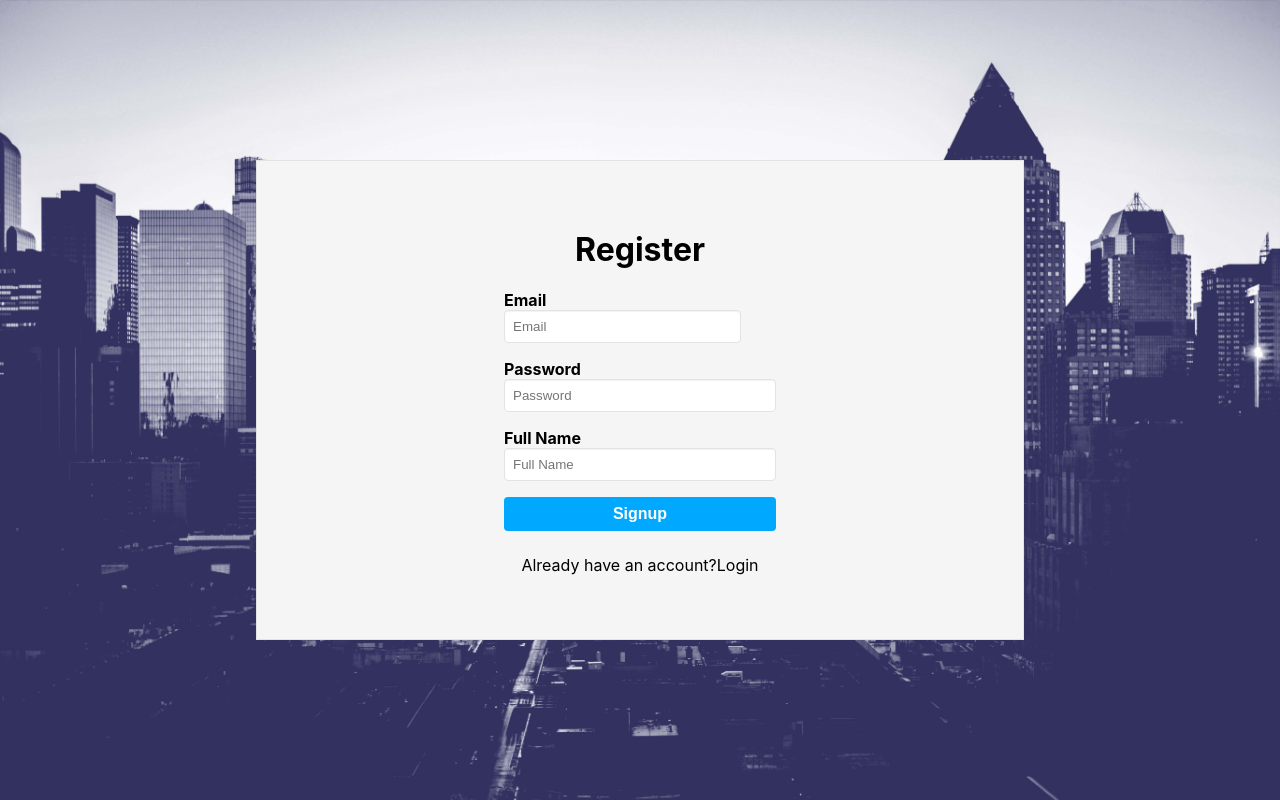
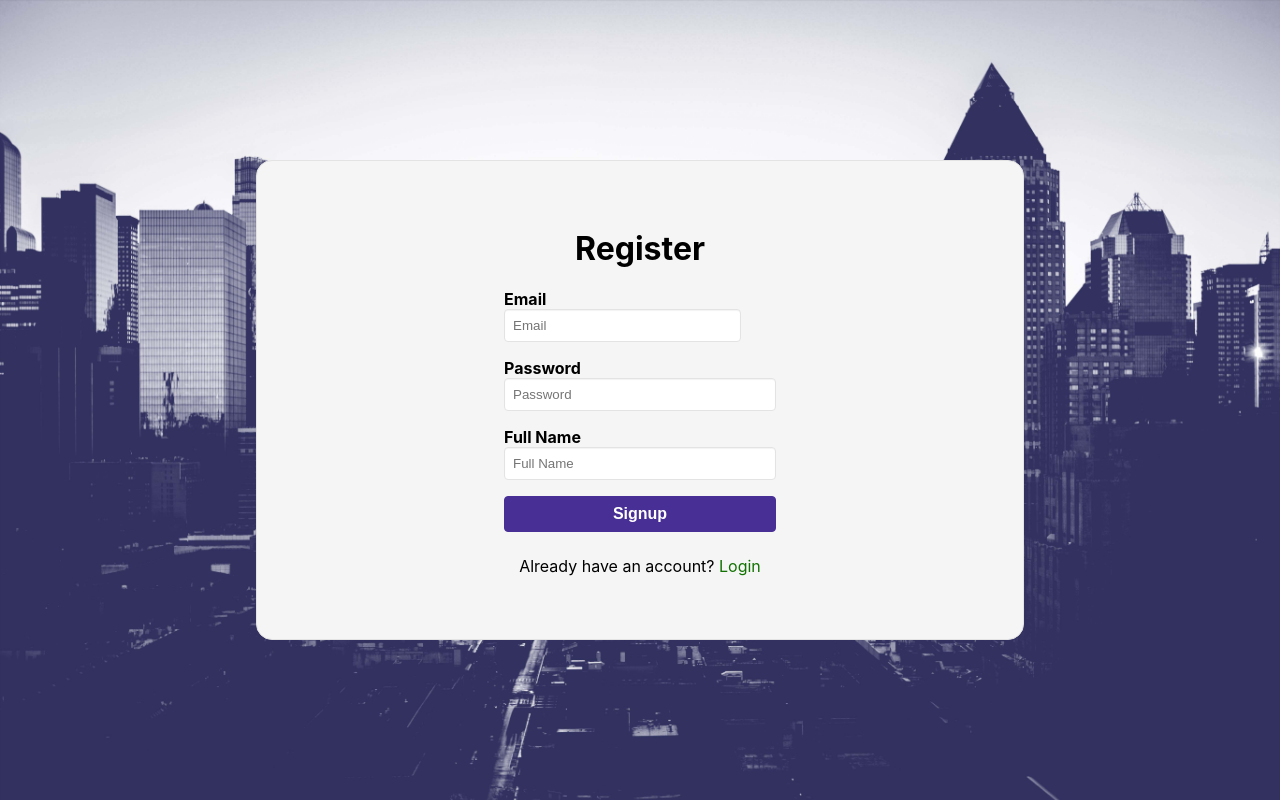
Before and after one commit to nvasquezt/SB-CHALLENGE-FE, a Next.js app: page /register in a window 1280 px wide. Built offline with nearby package versions, Linux system fonts and the light colour scheme.

Commit message:
hotfix: changes in color buttons

```diff
--- a/src/pages/register/index.jsx
+++ b/src/pages/register/index.jsx
@@ -76,7 +76,7 @@ const Register = () => {
                 </form>
                 <div>
                     <p className={styles.text}>
-                        Already have an account?
+                        Already have an account?{' '}
                         <Link className={styles.link} href="/">
                             Login
                         </Link>
--- a/styles/Home.module.css
+++ b/styles/Home.module.css
@@ -1,3 +1,5 @@
+
+
 .container {
   min-height: 100vh;
   width: 100vw;
@@ -60,14 +62,11 @@
 .button {
   width: 100%;
   padding: 0.5rem;
-  border: 1px solid #ccc;
+  border: 1px solid rgb(72, 47, 149);
+  background-color: rgb(72, 47, 149);
+  color: white;
   border-radius: 5px;
   font-size: 1.5rem;
   margin-top: 1rem;
   cursor: pointer;
 }
-.link {
-  font-size: 1.5rem;
-  color: rgb(30, 93, 6);
-  cursor: pointer;
-}
--- a/styles/Signup.module.css
+++ b/styles/Signup.module.css
@@ -1,6 +1,4 @@
 .signup {
-
-    border-radius: 4px;
     box-shadow: inset 0 1px 1px rgba(0, 0, 0, 0.05);
     display: flex;
     flex-direction: column;
@@ -11,6 +9,7 @@
     height: 100vh;
 }
 .containerSignup{
+    border-radius: 1rem;
     background-color: #f5f5f5;
     border: 1px solid #e3e3e3;
     width: 60vw;
@@ -40,9 +39,9 @@
     margin-bottom: 0.5rem;
 }
 .button{
-    background-color: #00a8ff;
-    border: none;
     border-radius: 4px;
+    border: 1px solid rgb(72, 47, 149);
+    background-color: rgb(72, 47, 149);
     color: white;
     padding: 0.5rem;
     width: 100%;
--- a/styles/globals.css
+++ b/styles/globals.css
@@ -10,8 +10,9 @@ body {
 }
 
 a {
-  color: inherit;
+  color: rgb(18, 114, 1);
   text-decoration: none;
+
 }
 
 * {
```
